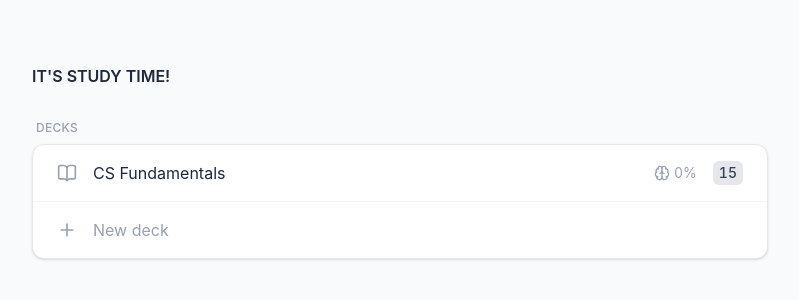
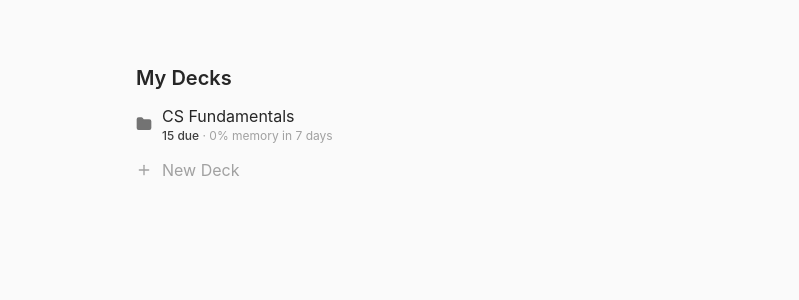
Before and after one commit to Wiyseful/mnemo-cards, a Next.js app: page / in a window 1280 px wide. Shown: the top 300 px of the page, without its empty margins (240-1039 px from the left). Built offline with nearby package versions, Linux system fonts and the light colour scheme.

Commit message:
Show due count and memory as words under each deck name

```diff
--- a/src/app/page.tsx
+++ b/src/app/page.tsx
@@ -3,9 +3,9 @@
 import { useEffect, useState } from "react";
 import type { FormEvent } from "react";
 import Link from "next/link";
-import { BookOpen, Brain, Plus } from "lucide-react";
+import { Folder, Plus, Trash2 } from "lucide-react";
 import { sampleCards, sampleDecks } from "@/data/sampleCards";
-import { loadSavedCards } from "@/data/cardStorage";
+import { loadSavedCards, saveCards } from "@/data/cardStorage";
 import { loadSavedDecks, saveDecks } from "@/data/deckStorage";
 import { dueCardIdsInOrder } from "@/scheduler/sessionQueue";
 import { MEMORY_FORECAST_DAYS, memoryPercentForecast } from "@/scheduler/averageRecallChance";
@@ -36,9 +36,9 @@ export default function HomePage() {
 
         const newDeck: Deck = {
             id: crypto.randomUUID(),
-            deletedAt: null,
             name: newDeckName.trim(),
             parentDeckId: null,
+            deletedAt: null,
         };
 
         const updatedDecks = [...decks, newDeck];
@@ -47,13 +47,29 @@ export default function HomePage() {
         setNewDeckName("");
     };
 
+    // moves a deck and its cards to the trash. nothing is erased yet
     const deleteDeck = (deckId: string) => {
-        const updatedDecks = decks.filter((deck) => deck.id !== deckId);
+        const deletedAtMs = Date.now(); // same time for the deck and its cards
+
+        const updatedDecks = decks.map((deck) =>
+            deck.id === deckId ? { ...deck, deletedAt: deletedAtMs } : deck,
+        );
         setDecks(updatedDecks);
         saveDecks(updatedDecks);
-    }
 
-    const cardsInDeck = (deckId: string) => cards.filter((card) => card.deckId === deckId);
+        const updatedCards = cards.map((card) =>
+            card.deckId === deckId ? { ...card, deletedAt: deletedAtMs } : card,
+        );
+        setCards(updatedCards);
+        saveCards(updatedCards);
+    };
+
+    // decks that aren't in the trash
+    const remainingDecks = decks.filter((deck) => deck.deletedAt === null);
+
+    // this deck's cards, skipping any in the trash
+    const cardsInDeck = (deckId: string) =>
+        cards.filter((card) => card.deckId === deckId && card.deletedAt === null);
 
     // how many cards in this deck are ready to study right now
     const dueCardCountForDeck = (deckId: string) =>
@@ -64,75 +80,82 @@ export default function HomePage() {
         memoryPercentForecast(cardsInDeck(deckId), Date.now());
 
     return (
-        <main className="min-h-screen bg-gray-50">
-            {/* phones: full width with side margins. desktop: wider centered column */}
-            <div className="mx-auto w-full max-w-2xl px-4 py-8 sm:max-w-3xl sm:py-16">
-                <h1 className="mb-8 text-sm font-semibold uppercase text-gray-800 sm:text-base">
-                    It's study time!
-                </h1>
+        <main className="min-h-screen bg-neutral-50">
+            <div className="mx-auto w-full max-w-xl px-3 py-8 sm:py-16">
+                <h1 className="px-3 text-lg font-semibold text-neutral-800 sm:text-xl">My Decks</h1>
 
-                <p className="mb-2 px-1 text-[11px] font-medium uppercase tracking-wide text-gray-400 sm:text-xs">
-                    Decks
-                </p>
 
-                <div className="overflow-hidden rounded-xl border border-gray-200 bg-white shadow-sm">
-                    <ul className="divide-y divide-gray-100">
-                        {decks.map((deck) => {
+                <ul className="mt-1.5 space-y-0.5">
+                    {remainingDecks.map((deck) => {
                         const dueCardCount = dueCardCountForDeck(deck.id);
-
+                        const deckCardCount = cardsInDeck(deck.id).length;
                         return (
-                                <li key={deck.id}>
+                            // "group" lets the trash button show when this row is hovered
+                            <li key={deck.id} className="group flex items-center rounded-md hover:bg-neutral-200/60">
                                 <Link
                                     href={`/deck/${deck.id}`}
-                                        className="flex items-center gap-3 px-4 py-3 text-sm hover:bg-gray-50 sm:gap-4 sm:px-6 sm:py-4 sm:text-base"
+                                    className="flex min-w-0 flex-1 items-center gap-2.5 px-3 py-2 text-[15px] text-neutral-800 sm:py-1.5 sm:text-base"
                                 >
-                                        <BookOpen className="h-4 w-4 shrink-0 text-gray-400 sm:h-5 sm:w-5" />
-                                        <span className="flex-1 truncate text-gray-800">{deck.name}</span>
+                                    <Folder className="h-4 w-4 shrink-0 fill-current text-neutral-500" />
 
-                                        <span
-                                            className="flex items-center gap-1 text-xs tabular-nums text-gray-400 sm:text-sm"
-                                            title={`Average chance you'd remember each card in ${MEMORY_FORECAST_DAYS} days`}
+                                    <div className="min-w-0 flex-1">
+                                        <p className="truncate">{deck.name}</p>
+
+                                        {/* subtitle: what's due and how well you know it, in words */}
+                                        <p className="truncate text-xs text-neutral-400">
+                                            {deckCardCount === 0 ? (
+                                                "No cards yet"
+                                            ) : (
+                                                <>
+                                                    {dueCardCount > 0 ? (
+                                                        <span className="font-medium text-neutral-700">{dueCardCount} due</span>
+                                                    ) : (
+                                                        "Nothing due"
+                                                    )}
+                                                    {" · "}
+                                                    {memoryPercentForDeck(deck.id)}% memory in {MEMORY_FORECAST_DAYS} days
+                                                </>
+                                            )}
+                                        </p>
+                                    </div>
+                                </Link>
+
+                                {/* hidden until you hover the row on desktop. always visible on phones */}
+                                <button
+                                    onClick={() => deleteDeck(deck.id)}
+                                    aria-label={`Move ${deck.name} to trash`}
+                                    className="mr-1.5 rounded p-1 text-neutral-400 opacity-0 hover:bg-neutral-300/60 hover:text-neutral-700 group-hover:opacity-100 pointer-coarse:opacity-100"
                                 >
-                                            <Brain className="h-3.5 w-3.5 sm:h-4 sm:w-4" />
-                                            {memoryPercentForDeck(deck.id)}%
-                                        </span>
-
-                                        {/* due count: a gray badge when there's work to do, faded when there isn't */}
-                                        <span
-                                            className={`min-w-6 rounded-md px-1.5 py-0.5 text-center text-xs font-medium tabular-nums sm:min-w-7 sm:text-sm ${
-                                                dueCardCount > 0 ? "bg-gray-200 text-gray-700" : "text-gray-300"
-                                            }`}
-                                        >
-                                            {dueCardCount}
-                                        </span>
-                                    </Link>
+                                    <Trash2 className="h-3.5 w-3.5" />
+                                </button>
                             </li>
                         );
                     })}
-                    </ul>
 
                     {/* new deck: looks like one more row in the list */}
+                    <li>
                         <form
                             onSubmit={createDeck}
-                        className="flex items-center gap-3 border-t border-gray-100 px-4 py-3 sm:gap-4 sm:px-6 sm:py-4"
+                            className="flex items-center gap-2.5 rounded-md px-3 py-2 hover:bg-neutral-200/60 sm:py-1.5"
                         >
-                        <Plus className="h-4 w-4 shrink-0 text-gray-400 sm:h-5 sm:w-5" />
+                            <Plus className="h-4 w-4 shrink-0 text-neutral-400" />
                             <input
                                 value={newDeckName}
                                 onChange={(event) => setNewDeckName(event.target.value)}
-                            placeholder="New deck"
-                            className="flex-1 bg-transparent text-sm text-gray-800 outline-none placeholder:text-gray-400 sm:text-base"
+                                placeholder="New Deck"
+                                className="min-w-0 flex-1 bg-transparent text-[15px] text-neutral-800 outline-none placeholder:text-neutral-400 sm:text-base"
                             />
                             {newDeckName.trim() !== "" && (
                                 <button
                                     type="submit"
-                                className="rounded-md bg-gray-100 px-2.5 py-1 text-xs font-medium text-gray-700 hover:bg-gray-200 sm:px-3 sm:text-sm"
+                                    className="rounded-md bg-neutral-200 px-2 py-0.5 text-xs font-medium text-neutral-700 hover:bg-neutral-300"
                                 >
                                     Add
                                 </button>
                             )}
                         </form>
-                </div>
+                    </li>
+                </ul>
             </div>
         </main>
     );
```
Lines whose indentation alone changed are shown as unchanged.
